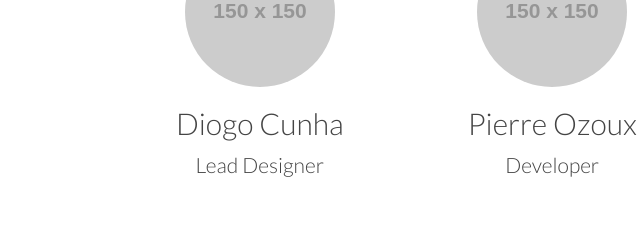
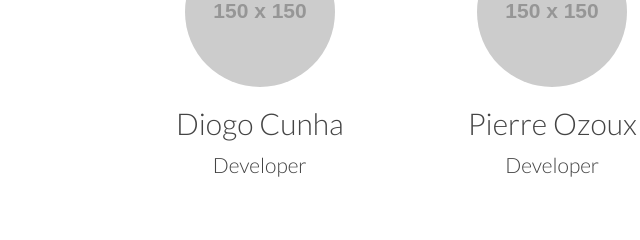
Before and after one commit to crp-nheiro/crp-raytracer-webapp, a website: page app/index.html in a window 1280 px wide. Shown: the part 1751-1991 px from the top of the page, 234-874 px from the left. Drawn offline with nearby package versions, Linux system fonts and the light colour scheme; files that its build step writes are made by us from their sources; placeholder pictures from the web are drawn by us.

Commit message:
comparision added

```diff
--- a/app/index.html
+++ b/app/index.html
@@ -113,7 +113,7 @@
                             <img class="img-responsive img-circle" src="http://placehold.it/150x150" alt="User">
                         </div>
                         <h2>Diogo Cunha</h2>
-                        <p class="lead">Lead Designer</p>
+                        <p class="lead">Developer</p>
                     </figure>
                 </div>
                 <div class="col-md-3 text-center">
```
